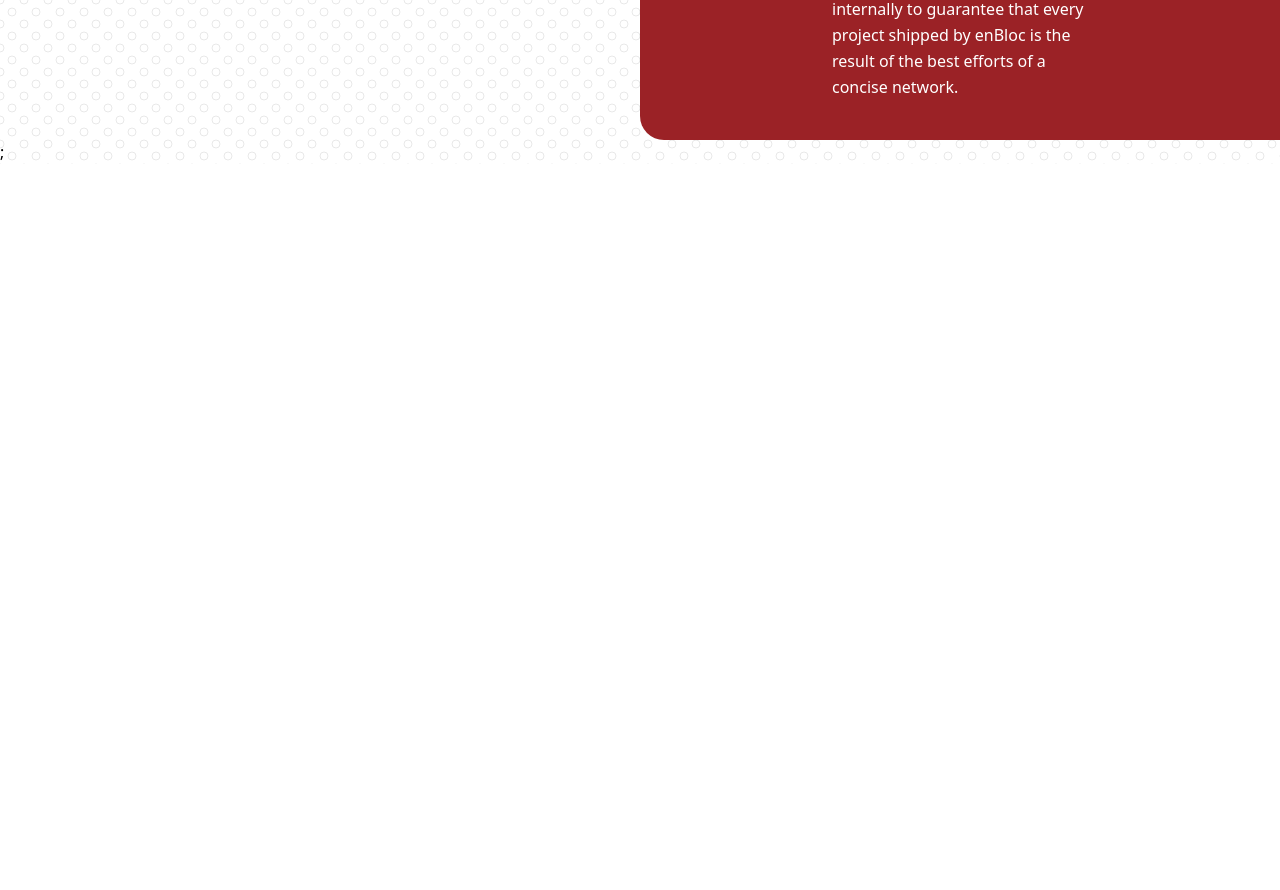
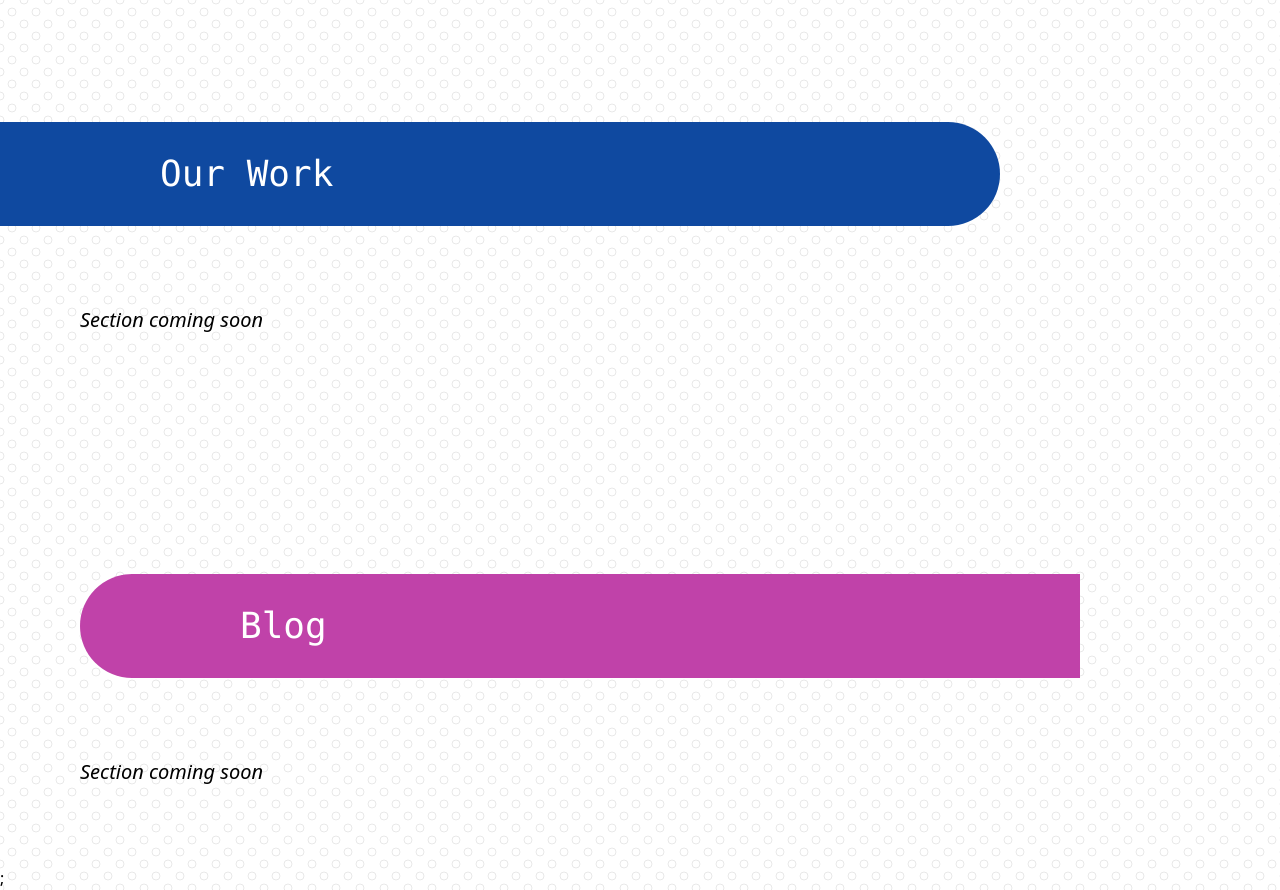
Before and after one commit to enBloc-org/website, a Next.js app: page / in a window 1280 px wide. Shown: the part 2220-3110 px from the top of the page. Before the commit the page ends 2384 px from the top, so only its background shows below. Built offline with nearby package versions, Linux system fonts and the light colour scheme.

Commit message:
Components for blog and work section and sections connected to nav menu
Closes #8

```diff
--- a/src/app/page.tsx
+++ b/src/app/page.tsx
@@ -1,13 +1,13 @@
 'use client';
+import BlogSection from '@/components/BlogSection';
 import StickyHeader from '@/components/headers/StickyHeader';
-import IncubatorBox from '@/components/IncubatorBox';
+import IncubatorSection from '@/components/IncubatorSection';
+import OurWorkSection from '@/components/OurWorkSection';
 import { useRef } from 'react';
 
 export default function Home() {
   const linkRefs = [
-    { title: 'ABOUT',
-      ref: useRef(null)
-    },
+    { title: 'ABOUT', ref: useRef(null) },
     {
       title: 'WORK',
       ref: useRef(null),
@@ -25,8 +25,10 @@ export default function Home() {
         img='/enbloc-logo-teal-nobg.png'
         alt='Logo for enbloc'
       />
-      <main className='mt-stack-sm flex flex-col items-center'>
-        <IncubatorBox aboutRef={linkRefs[0].ref} />
+      <main className='mt-stack-sm flex flex-col'>
+        <IncubatorSection aboutRef={linkRefs[0].ref} />
+        <OurWorkSection workRef={linkRefs[1].ref} />
+        <BlogSection blogRef={linkRefs[2].ref} />
       </main>
       ;
     </>
--- /dev/null
+++ b/src/components/BlogSection.tsx
@@ -0,0 +1,22 @@
+'use client';
+import { RefObject } from 'react';
+
+type BlogProps = {
+  blogRef: RefObject<HTMLDivElement>;
+};
+
+const BlogSection: React.FC<BlogProps> = ({ blogRef }) => {
+  return (
+    <section ref={blogRef}>
+      <h2
+        className='bg-en-pink pl-small-screen xl:pl-large-screen ml-20 mt-stack-lg
+      max-w-[1000px] rounded-l-full p-8 text-4xl text-white'
+      >
+        Blog
+      </h2>
+      <p className='m-20 text-xl italic'>Section coming soon</p>
+    </section>
+  );
+};
+
+export default BlogSection;
--- a/src/components/IncubatorBox.tsx
+++ b/src/components/IncubatorSection.tsx
@@ -8,7 +8,7 @@ type IncubatorProps = {
   aboutRef: RefObject<HTMLDivElement>;
 };
 
-const IncubatorBox: React.FC<IncubatorProps> = ({ aboutRef }) => {
+const IncubatorSection: React.FC<IncubatorProps> = ({ aboutRef }) => {
   return (
     <section ref={aboutRef} className='flex flex-col gap-6 xl:mt-stack-md'>
       <h1 className='pt-5 text-center text-3xl lg:text-5xl'>
@@ -112,4 +112,4 @@ const IncubatorBox: React.FC<IncubatorProps> = ({ aboutRef }) => {
   );
 };
 
-export default IncubatorBox;
+export default IncubatorSection;
--- /dev/null
+++ b/src/components/OurWorkSection.tsx
@@ -0,0 +1,22 @@
+'use client';
+import { RefObject } from 'react';
+
+type OurWorkProps = {
+  workRef: RefObject<HTMLDivElement>;
+};
+
+const OurWorkSection: React.FC<OurWorkProps> = ({ workRef }) => {
+  return (
+    <section ref={workRef}>
+      <h2
+        className='bg-en-blue pl-small-screen xl:pl-large-screen mr-20 mt-stack-lg
+      max-w-[1000px] rounded-r-full p-8 text-4xl text-white'
+      >
+        Our Work
+      </h2>
+      <p className='m-20 text-xl italic'>Section coming soon</p>
+    </section>
+  );
+};
+
+export default OurWorkSection;
--- a/tailwind.config.ts
+++ b/tailwind.config.ts
@@ -15,6 +15,8 @@ const config: Config = {
         'highlight-green': '#3CCCCB',
         'en-orange': '#ED8A01',
         'en-red': '#9B2226',
+        'en-blue': '#0F49A0',
+        'en-pink': '#C042A9',
       },
       keyframes: {
         slidein: {
@@ -36,7 +38,7 @@ const config: Config = {
       padding: {
         'small-screen': '4.5rem',
         'medium-screen': '9rem',
-        'large-screen': '12rem'
+        'large-screen': '10rem',
       },
       margin: {
         'stack-sm': '2.5rem',
```
